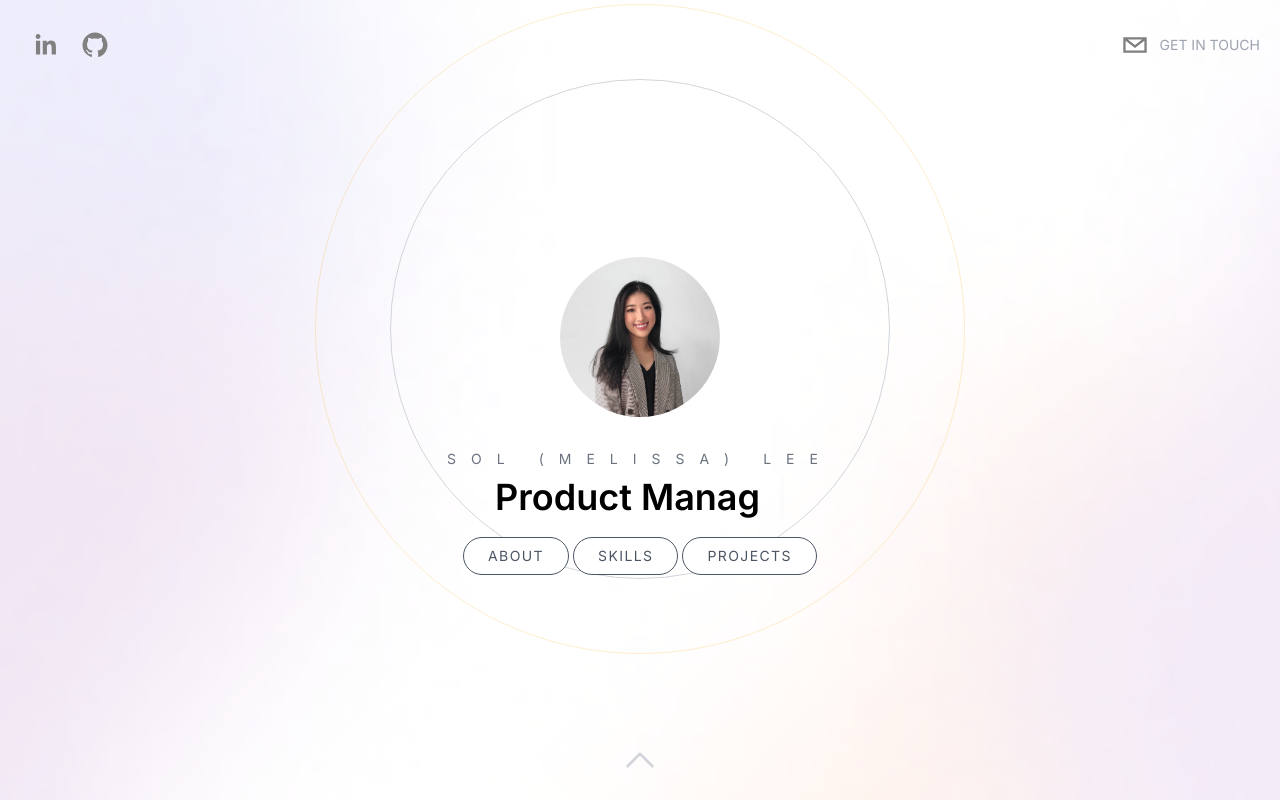
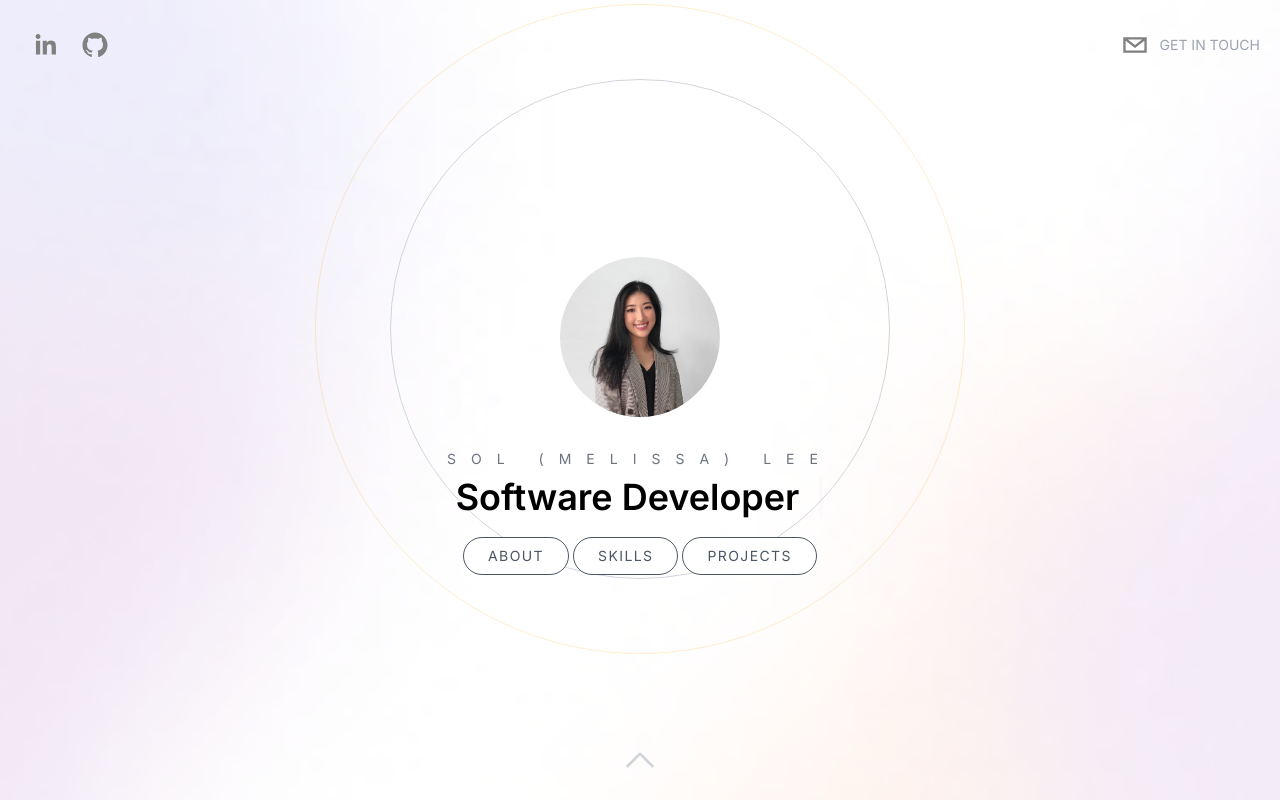
Before and after one commit to sollee-9/Portfolio, a Next.js app: page / in a window 1280 px wide. Built offline with nearby package versions, Linux system fonts and the light colour scheme.

Commit message:
hero page text update

```diff
--- a/components/Hero.tsx
+++ b/components/Hero.tsx
@@ -11,8 +11,8 @@ type Props = {};
 function Hero({}: Props) {
    const [text, count] = useTypewriter({
       words: [
+         "Product Manager",
          "Software Developer",
-         "Product Manager",
          "UX Researcher",
       ],
       loop: true,
```
